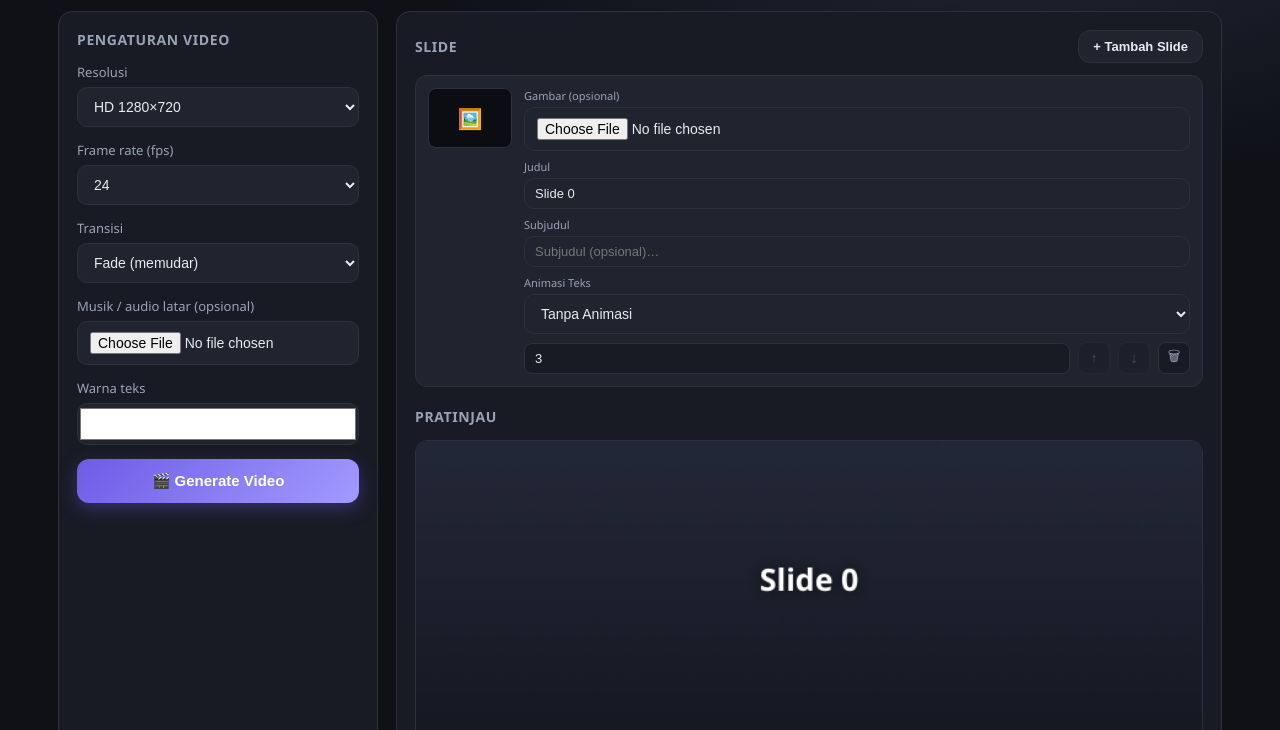
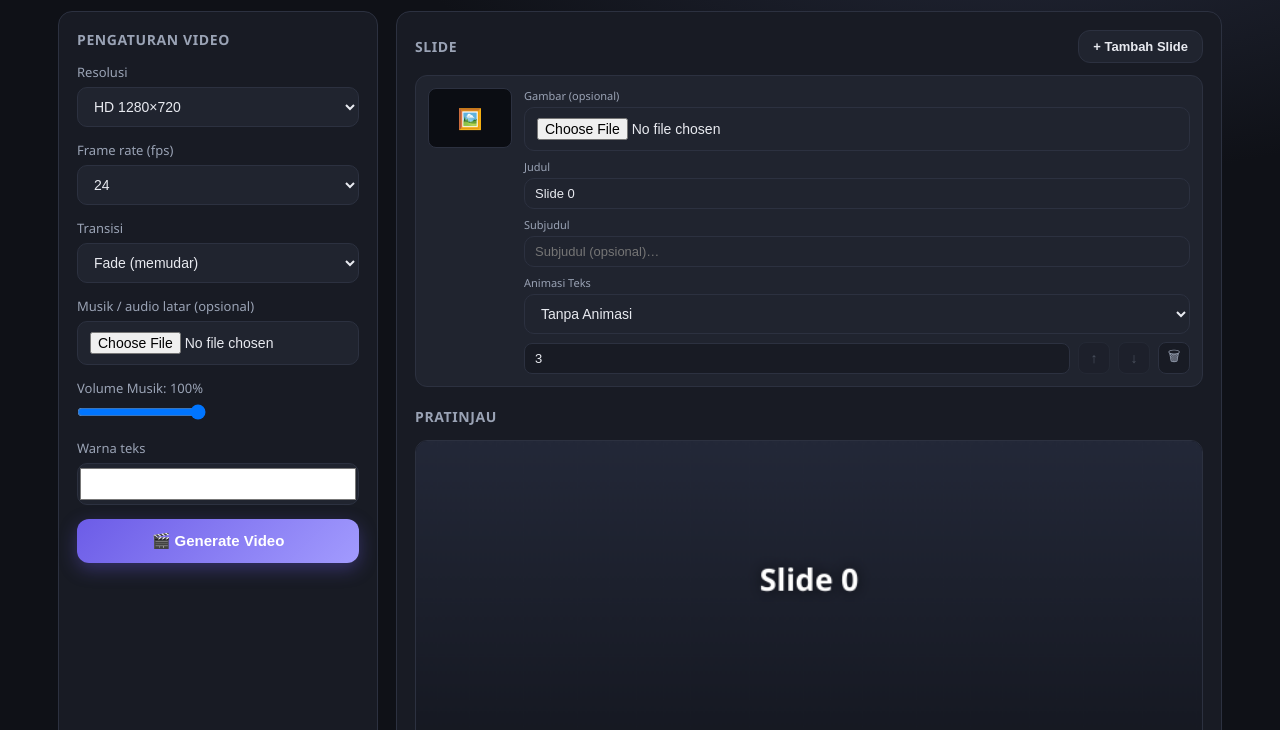
Before and after one commit to dadanflorida/genvideo, a plain HTML site: page index.html in a window 1280 px wide. Shown: the part 70-800 px from the top of the page. Drawn offline with Linux system fonts and the light colour scheme.

Commit message:
Add audio volume control slider
Added a volume control slider for audio settings.

```diff
--- a/index.html
+++ b/index.html
@@ -54,6 +54,20 @@
       </div>
 
       <div class="field">
+  <label for="audio-volume">
+    Volume Musik: <span id="audio-volume-value">100%</span>
+  </label>
+  <input
+    type="range"
+    id="audio-volume"
+    min="0"
+    max="100"
+    value="100"
+    step="1"
+  >
+  </div>
+
+      <div class="field">
         <label for="textcolor">Warna teks</label>
         <input type="color" id="textcolor" value="#ffffff">
       </div>
```
